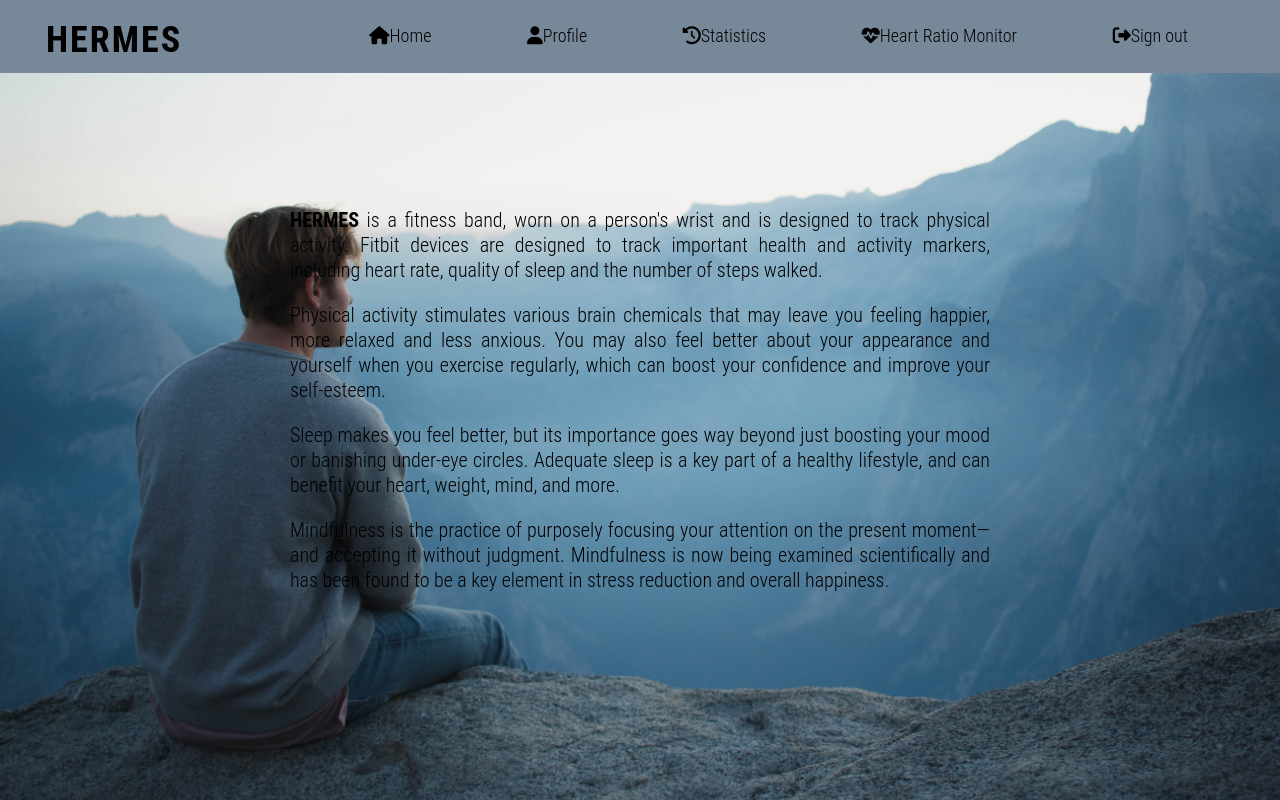
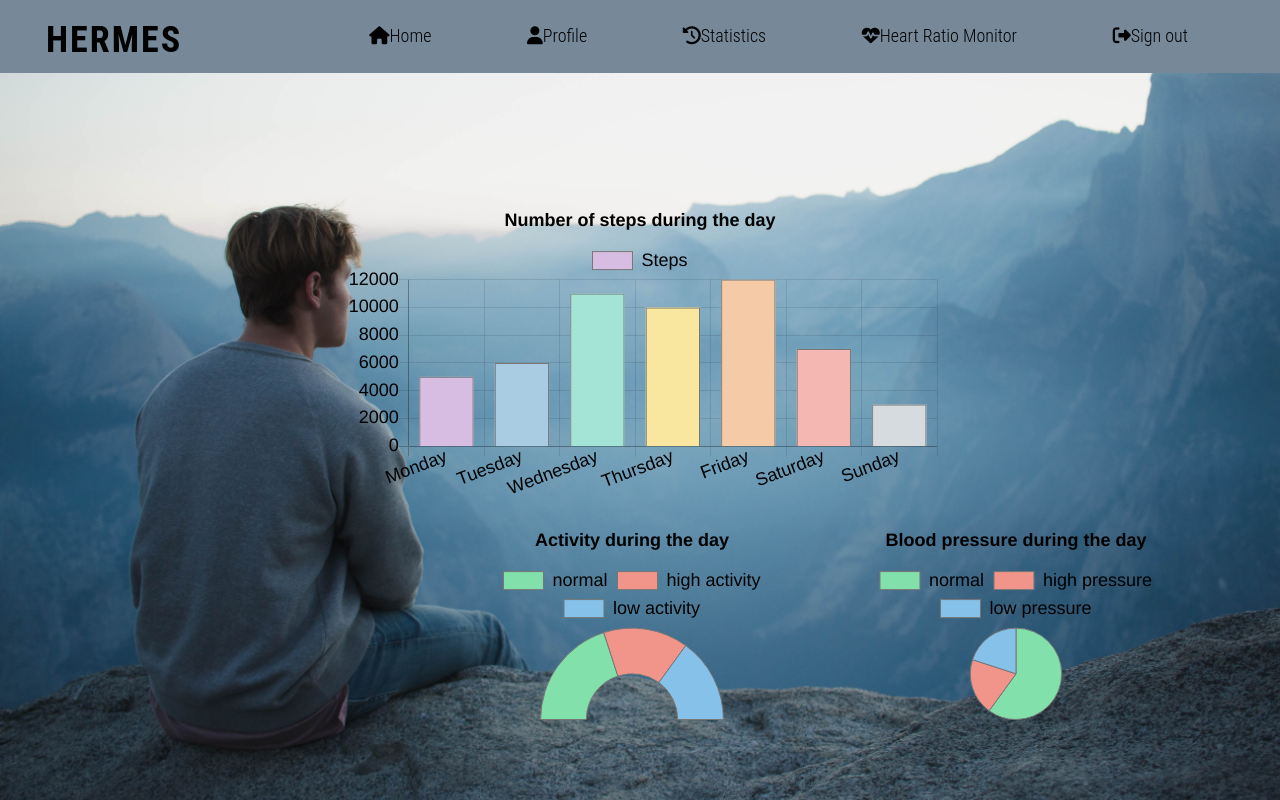
Before and after one commit to SSketcher/Hermes---Web-App, a Flask app: page /user_home in a window 1280 px wide. Run offline with Flask 2, Linux system fonts and the light colour scheme; the visitor is signed in with stand-in values (Sample User, id 1); some libraries are stand-ins or nearby versions.

Commit message:
Revert "new stuff"
This reverts commit f920428854891e7ad08546057d9813c254603909.

```diff
--- a/static/css/style_user.css
+++ b/static/css/style_user.css
@@ -68,19 +68,6 @@ cursor: pointer;
   overflow: hidden;
   display: flex;
 }
-
-.description{
-	width: 700px;
-  position: absolute;
-  top: 50%;
-  left: 50%;
-  margin-right: -50%;
-  transform: translate(-50%, -50%);
-  color: #000;
-  text-align: justify;
-  font-size: 20px;
-}
-
 
 .heart_ratio_content{
   height: 100vh;
@@ -165,6 +152,7 @@ cursor: pointer;
   color: white;
   border-radius: 24px;
   transition: 0.2s;
+  text-align: center;
 }
 
 .button:hover, a:hover {
--- a/templates/user_home.html
+++ b/templates/user_home.html
@@ -6,11 +6,113 @@
 
 {% block body %}
 <div class="main_content">
-  <div class = "description">
-    <p><b>HERMES</b> is a fitness band, worn on a person's wrist and is designed to track physical activity. Fitbit devices are designed to track important health and activity markers, including heart rate, quality of sleep and the number of steps walked.</p>
-    <p>Physical activity stimulates various brain chemicals that may leave you feeling happier, more relaxed and less anxious. You may also feel better about your appearance and yourself when you exercise regularly, which can boost your confidence and improve your self-esteem.</p>
-    <p>Sleep makes you feel better, but its importance goes way beyond just boosting your mood or banishing under-eye circles. Adequate sleep is a key part of a healthy lifestyle, and can benefit your heart, weight, mind, and more.</p>
-    <p>Mindfulness is the practice of purposely focusing your attention on the present moment—and accepting it without judgment. Mindfulness is now being examined scientifically and has been found to be a key element in stress reduction and overall happiness.</p>
-  </div>
+      <div class="piechart">
+          <canvas id=myChart></canvas>
+          <script>
+            let myChart = document.getElementById('myChart').getContext("2d");
+            Chart.defaults.global.defaultFontSize =  18;
+            Chart.defaults.global.defaultFontColor = "#000";
+
+            let pieChart = new Chart(myChart,
+            {type:'pie',
+            data:{
+              labels: ['normal','high pressure','low pressure'],
+              datasets:[{
+                label: "Blood pressure during the day",
+                data: [60,20,20],
+                backgroundColor: ['#82E0AA','#F1948A','#85C1E9'],
+                borderWidth:1,
+                borderColor:'#777',
+                hoverborderWidth:3,
+                hoverborderColor:'#000'
+              }]
+            },
+            options: {
+              title:{
+                display:true,
+                text:"Blood pressure during the day",
+                fontsize: 25
+              }
+            }
+            });
+          </script>
+      </div>
+
+
+      <div class="histo">
+          <canvas id=myChart2></canvas>
+          <script>
+            let myChart2 = document.getElementById('myChart2').getContext("2d");
+            Chart.defaults.global.defaultFontSize =  18;
+            Chart.defaults.global.defaultFontColor = "#000";
+
+            let barChart = new Chart(myChart2,
+            {type:'bar',
+            data:{
+              labels: ['Monday','Tuesday','Wednesday','Thursday', 'Friday', 'Saturday', 'Sunday'],
+              datasets:[{
+                label: 'Steps',
+                data: [5000,6000,11000,10000,12000,7000,3000],
+                backgroundColor: ['#D7BDE2','#A9CCE3','#A3E4D7','#F9E79F','#F5CBA7','#F5B7B1','#D6DBDF'],
+                borderWidth:1,
+                borderColor:'#777',
+                hoverborderWidth:3,
+                hoverborderColor:'#000'
+              }]
+            },
+            options: {
+              title:{
+                display:true,
+                text:"Number of steps during the day",
+                fontsize: 25
+              },
+              scales: {
+                yAxes: [{
+                    display: true,
+                    ticks: {
+                        beginAtZero: true
+                    }
+                  }]
+                 }
+            }
+            });
+          </script>
+      </div>
+
+      <div class="doughnut">
+          <canvas id=myChart3></canvas>
+          <script>
+            let myChart3 = document.getElementById('myChart3').getContext("2d");
+            Chart.defaults.global.defaultFontSize =  18;
+            Chart.defaults.global.defaultFontColor = "#000";
+
+            let doughnutChart = new Chart(myChart3,
+            {type:'doughnut',
+            data:{
+              labels: ['normal','high activity','low activity'],
+              datasets:[{
+                label: 'activity',
+                data: [40,30,30],
+                backgroundColor: ['#82E0AA','#F1948A','#85C1E9'],
+                borderWidth:1,
+                borderColor:'#777',
+                hoverborderWidth:3,
+                hoverborderColor:'#000'
+              }]
+            },
+            options: {
+              title:{
+                display:true,
+                text:"Activity during the day",
+                fontsize: 25
+              },
+              rotation: 1 * Math.PI,
+              circumference: 1 * Math.PI
+            }
+
+            });
+          </script>
+      </div>
+
 </div>
 {% endblock %}
```
Also changed, not shown: templates/activity_char.html (deleted, +0 -41 lines), templates/health_char.html (deleted, +0 -50 lines), templates/sleep_char.html (deleted, +0 -45 lines), templates/user_stats.html (+6 -6 lines).
